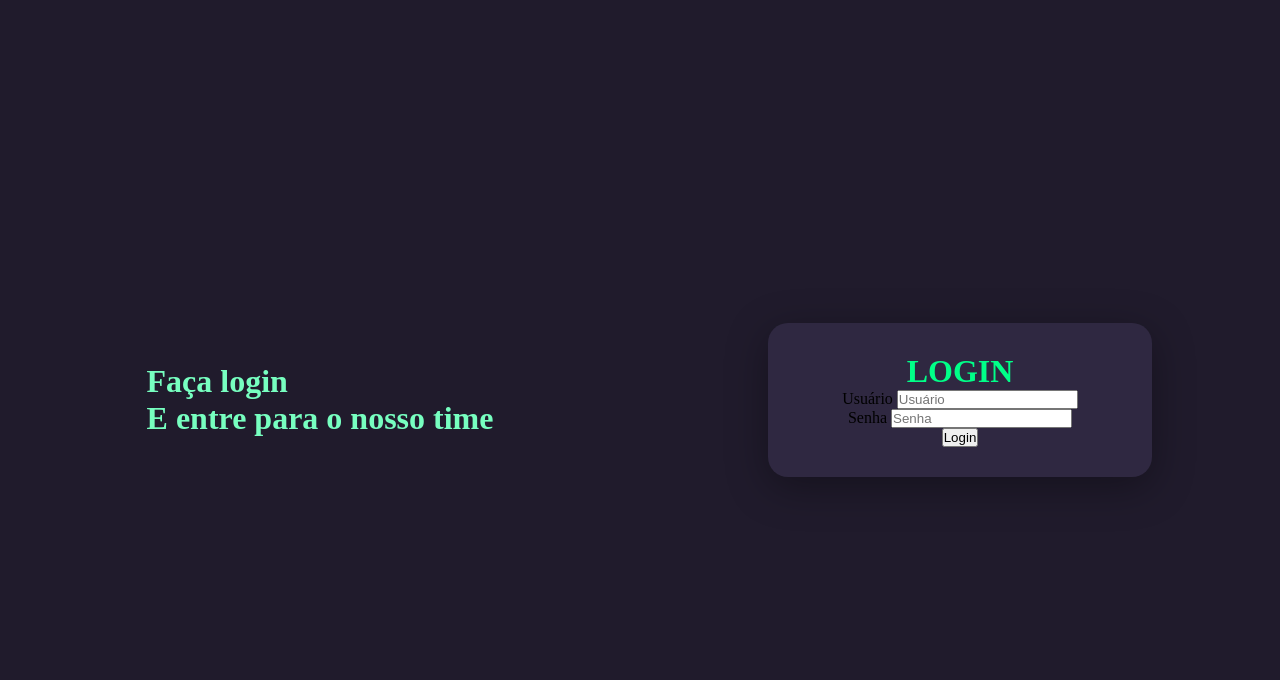
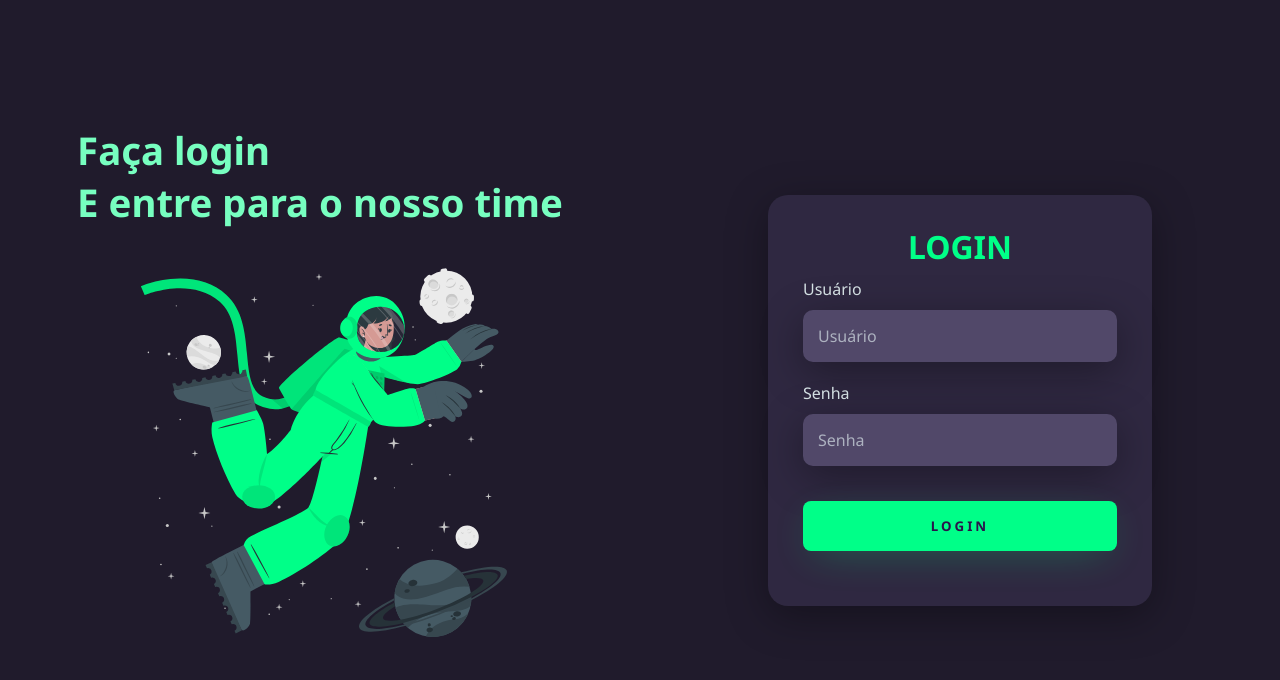
Before and after one commit to Antonioaugust0/login-form-project, a plain HTML site: page index.html in a window 1280 px wide. Drawn offline with Linux system fonts and the light colour scheme.

Commit message:
login card style and image adding

```diff
--- a/index.html
+++ b/index.html
@@ -11,6 +11,7 @@
   <div class="main-login">
     <div class="left-login">
       <h1>Faça login<br />E entre para o nosso time</h1>
+      <img src="astronauta.svg" class="left-login-image" alt="Astronauta animação" />
     </div>
     <div class="right-login">
       <div class="card-login">
--- a/style.css
+++ b/style.css
@@ -1,6 +1,9 @@
+@import url('https://fonts.googleapis.com/css2?family=Noto+Sans:wght@400;700&display=swap');
+
 html, * {
   margin: 0;
   padding: 0;
+  font-family: 'Noto Sans', sans-serif;
   box-sizing: border-box;
 }
 
@@ -24,6 +27,11 @@ html, * {
 
 .left-login > h1 {
   color: #77ffc0;
+  font-size: 3vw;
+}
+
+.left-login-image {
+  width: 35vw;
 }
 
 .right-login {
@@ -52,3 +60,49 @@ html, * {
   font-weight: 800;
   margin: 0;
 }
+
+.textfield {
+  width: 100%;
+  margin: 10px 0;
+  display: flex;
+  flex-direction: column;
+  align-items: flex-start;
+  justify-content: center;
+}
+
+.textfield > input {
+  width: 100%;
+  padding: 15px;
+  color: #f0ffffde;
+  font-size: 12pt;
+  border: none;
+  border-radius: 10px;
+  outline: none;
+  box-shadow: 0px 10px 40px #00000056;
+  background-color: #514869;
+}
+
+.textfield > label {
+  color: #f0ffffde;
+  margin-bottom: 10px;
+}
+
+.textfield > input::placeholder {
+  color: #f0ffff94;
+}
+
+.btn-login {
+  width: 100%;
+  padding: 16px 0;
+  margin: 25px;
+  color: #2b134b;
+  font-weight: 800;
+  letter-spacing: 3px;
+  text-transform: uppercase;
+  border: none;
+  border-radius: 8px;
+  outline: none;
+  cursor: pointer;
+  background-color: #00ff88;
+  box-shadow: 0px 10px 40px -12px #00ff8052;
+}
```
Also changed, not shown: astronauta.svg (added).
